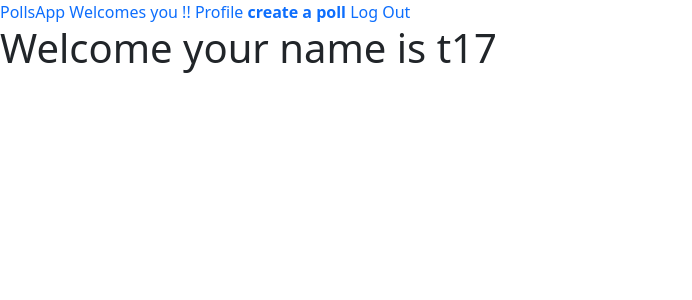
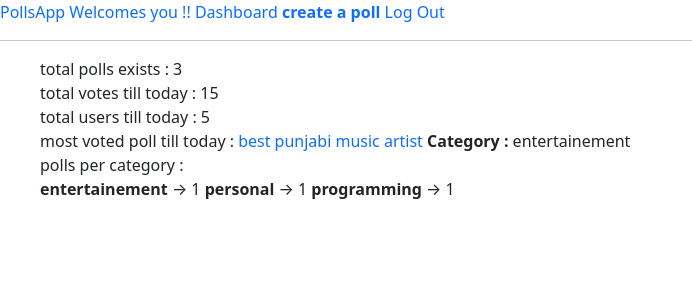
Before and after one commit to tushar17s/pollsapp, a Django app: page /profile/ in a window 1280 px wide. Shown: the top 300 px of the page, without its empty margins (0-692 px from the left). Run offline with Django 5.2, Linux system fonts and the light colour scheme; a user stored in the database is signed in; data comes from the database, SQL or seed files in the repository; both versions use the stored data as it was after the commit.

Commit message:
added dashboard using ORM and also make architecture poll creator centric

```diff
--- /dev/null
+++ b/base/templates/base/dashboard.html
@@ -0,0 +1,18 @@
+{% extends "index.html" %}
+{% load static %}
+{% block content%}
+    <hr>
+
+<div style="margin-left:40px;">
+total polls exists : {{total_polls}} <br>
+total votes till today : {{total_votes}} <br>
+total users till today : {{total_users}} <br>
+    <div>most voted poll till today : <a href="{% url 'detail' top_poll.id%}">{{top_poll.title}}</a>
+    <b>Category :</b> {{top_poll.category}} <br>
+</div>
+polls per category : <br>
+{% for item in category_wise %}
+<b>{{ item.category }}</b> → {{ item.total_poll }}
+{% endfor %}
+</div>
+{% endblock  %}
--- a/base/templates/base/poll_detail.html
+++ b/base/templates/base/poll_detail.html
@@ -15,6 +15,8 @@
     {{ opt.option_text }} — {{ opt.vote_counts }} votes ({{ opt.percentage }}%)
     </div>
     {% endfor %}
+    <br>
+    <b>Total Votes : {{total_votes}}</b>
     <br>
     <form action="{% url 'comment' poll.id %}" method="post">
         {% csrf_token %}
--- a/base/templates/base/profile.html
+++ /dev/null
@@ -1,5 +0,0 @@
-{% extends "index.html" %}
-{% load static %}
-{% block content%}
-<h1>Welcome your name is {{request.user.username}}</h1>
-{% endblock  %}
--- a/base/urls.py
+++ b/base/urls.py
@@ -6,7 +6,7 @@ urlpatterns = [
     path('signup/', views.sign_up , name = 'signup' ),
     path('login/', views.log_in , name = 'login' ),
     path('logout/', views.log_out , name = 'logout' ),
-    path('profile/', views.profile , name = 'profile' ),
+    path('profile/', views.dashboard , name = 'dashboard' ),
     path('create_poll/', views.create_poll , name = 'create' ),
     path('voting/<int:poll_id>/<int:opt_id>/', views.voting , name = 'voting' ),
     path('detail/<int:poll_id>/', views.poll_detail , name = 'detail' ),
--- a/base/views.py
+++ b/base/views.py
@@ -59,7 +59,7 @@ def log_in(request) :
         password = request.POST.get('password')
 
         user = authenticate(request , username=username , password = password)
-        # ye output None or not None me dega
+        # ye output None or not None me dega , check karega ki user database me hai ke nahi
         if user is not None :
             login(request,user)
             messages.success(request,"logged in successfully!!")
@@ -75,10 +75,19 @@ def log_out(request) :
     messages.success(request,"logged out successfully!!")
     return redirect("home")
 
-def profile(request):
+def dashboard(request):
     # it is lock on profile , it only only if user is logged in
     if request.user.is_authenticated :
-        return render(request,"base/profile.html")
+        total_polls = Poll.objects.count()
+        total_votes = Vote.objects.count()
+        total_users = User.objects.count()
+        top_poll = Poll.objects.annotate(vote_count=Count('vote')).order_by('-vote').first
+        poll_per_category = Poll.objects.values('category').annotate(total_poll=Count('id'))
+        # it says : poll.vote_count
+        return render(request,"base/dashboard.html",{'total_polls':total_polls,
+                                                     'total_votes':total_votes,'total_users':total_users,
+                                                     'top_poll':top_poll,
+                                                     'category_wise':poll_per_category})
     return render(request,"base/login.html")
 
 def create_poll(request):
@@ -157,7 +166,7 @@ def poll_detail(request,poll_id):
                                                    'opt_text':opt_text,
                                                    'opt_vote':opt_vote,
                                                    'comments':comments,
-
+                                                   'total_votes':total_votes
                                                    })
 
 def comment_func(request,poll_id):
--- a/templates/index.html
+++ b/templates/index.html
@@ -12,7 +12,7 @@
     <header>
         <nav>
             <a href="{% url 'home' %}">PollsApp Welcomes you !!</a>
-            <a href="{% url 'profile' %}">Profile</a>
+            <a href="{% url 'dashboard' %}">Dashboard</a>
             <a href="{% url 'create' %}"><b>create a poll</b></a>
             {% if  request.user.is_authenticated %}
             <a href="{% url 'logout' %}">Log Out</a>
```
Also changed, not shown: db.sqlite3.
